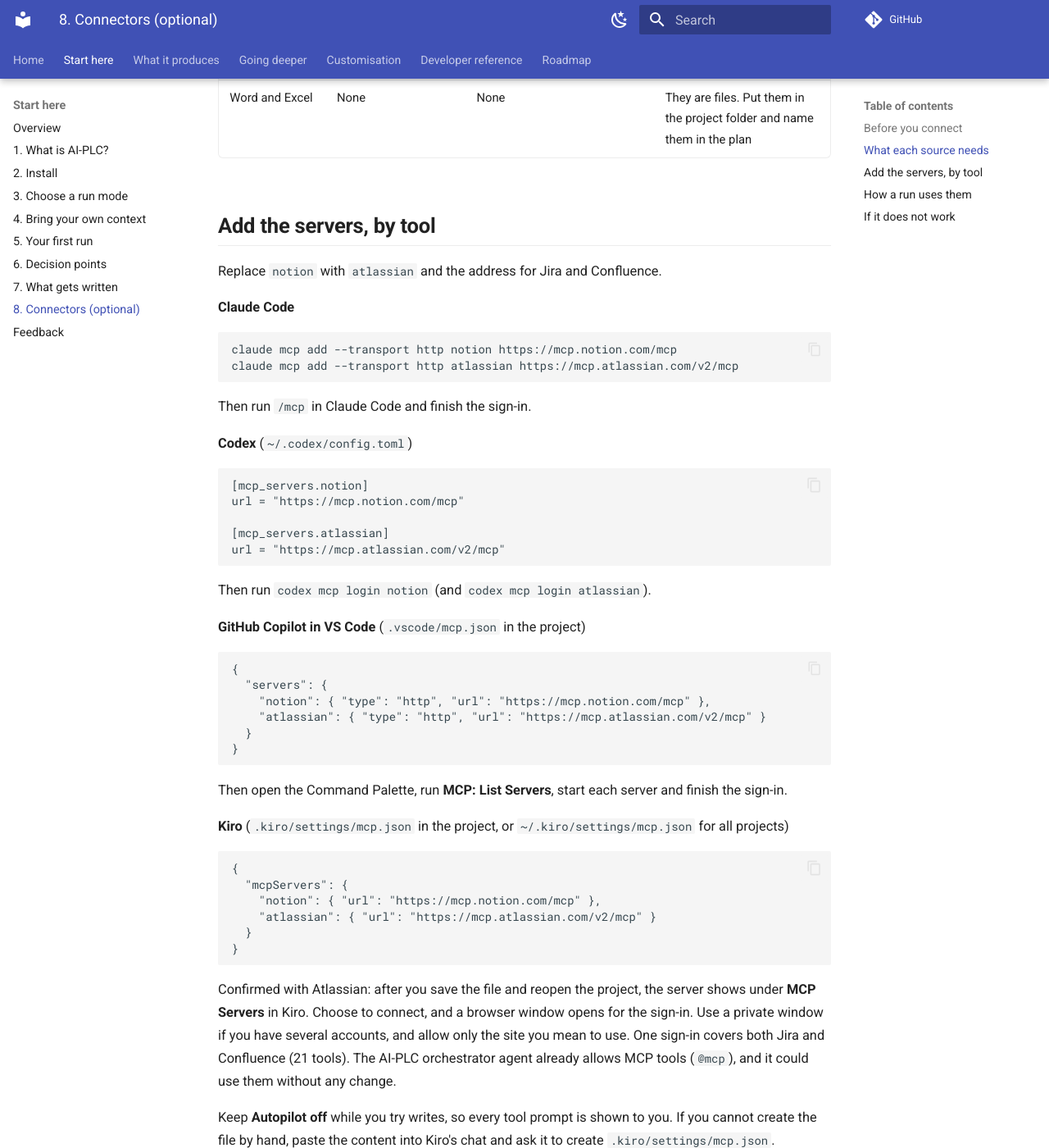
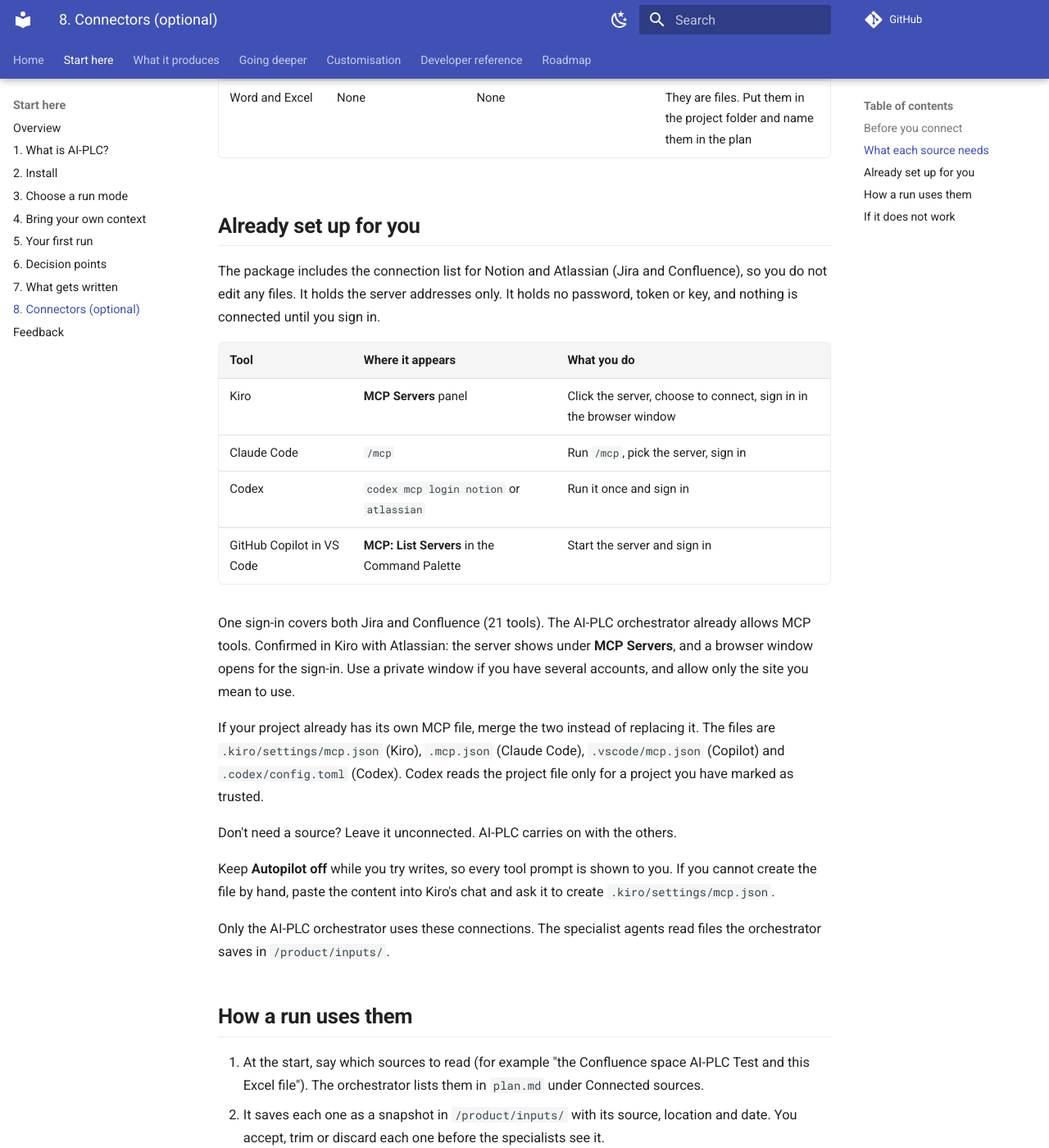
Before and after one commit to lasith-tekly/ai-plc, an MkDocs documentation site: the page built from docs/MCP-SETUP.md, in a window 1280 px wide and 1400 px high, scrolled down 1133 px. Shown: the whole window at 82% size. Built offline with MkDocs 1.6.1 and Material for MkDocs 9.7.7, drawn with Linux system fonts in a browser that asks for light colours; comment, search, counter and statistics services are not loaded; some of the changed text lies outside the part shown.

Commit message:
Ship the Notion and Atlassian MCP connection list inside every package
Kiro, Claude Code (plugin and drop-in), Copilot and Codex now include the
config. Addresses only, no secrets. PM signs in through the tool.

Co-Authored-By: Claude Sonnet 5.5 <noreply@anthropic.com>
Claude-Session: https://claude.ai/code/session_01MWPVz2aHoek2etukWYAde9

````diff
--- a/docs/MCP-SETUP.md
+++ b/docs/MCP-SETUP.md
@@ -20,48 +20,22 @@ AI-PLC can read the sources you name at the start of a run, and send approved re
 | Google Drive, Docs, Sheets | Google's Workspace MCP servers | OAuth 2.0 with your own Google Cloud project | Developer Preview only. Optional in v1.0. Download the files instead |
 | Word and Excel | None | None | They are files. Put them in the project folder and name them in the plan |
 
-## Add the servers, by tool
+## Already set up for you
 
-Replace `notion` with `atlassian` and the address for Jira and Confluence.
+The package includes the connection list for Notion and Atlassian (Jira and Confluence), so you do not edit any files. It holds the server addresses only. It holds no password, token or key, and nothing is connected until you sign in.
 
-**Claude Code**
-```
-claude mcp add --transport http notion https://mcp.notion.com/mcp
-claude mcp add --transport http atlassian https://mcp.atlassian.com/v2/mcp
-```
-Then run `/mcp` in Claude Code and finish the sign-in.
+| Tool | Where it appears | What you do |
+| --- | --- | --- |
+| Kiro | **MCP Servers** panel | Click the server, choose to connect, sign in in the browser window |
+| Claude Code | `/mcp` | Run `/mcp`, pick the server, sign in |
+| Codex | `codex mcp login notion` or `atlassian` | Run it once and sign in |
+| GitHub Copilot in VS Code | **MCP: List Servers** in the Command Palette | Start the server and sign in |
 
-**Codex** (`~/.codex/config.toml`)
-```
-[mcp_servers.notion]
-url = "https://mcp.notion.com/mcp"
+One sign-in covers both Jira and Confluence (21 tools). The AI-PLC orchestrator already allows MCP tools. Confirmed in Kiro with Atlassian: the server shows under **MCP Servers**, and a browser window opens for the sign-in. Use a private window if you have several accounts, and allow only the site you mean to use.
 
-[mcp_servers.atlassian]
-url = "https://mcp.atlassian.com/v2/mcp"
-```
-Then run `codex mcp login notion` (and `codex mcp login atlassian`).
+If your project already has its own MCP file, merge the two instead of replacing it. The files are `.kiro/settings/mcp.json` (Kiro), `.mcp.json` (Claude Code), `.vscode/mcp.json` (Copilot) and `.codex/config.toml` (Codex). Codex reads the project file only for a project you have marked as trusted.
 
-**GitHub Copilot in VS Code** (`.vscode/mcp.json` in the project)
-```
-{
-  "servers": {
-    "notion": { "type": "http", "url": "https://mcp.notion.com/mcp" },
-    "atlassian": { "type": "http", "url": "https://mcp.atlassian.com/v2/mcp" }
-  }
-}
-```
-Then open the Command Palette, run **MCP: List Servers**, start each server and finish the sign-in.
-
-**Kiro** (`.kiro/settings/mcp.json` in the project, or `~/.kiro/settings/mcp.json` for all projects)
-```
-{
-  "mcpServers": {
-    "notion": { "url": "https://mcp.notion.com/mcp" },
-    "atlassian": { "url": "https://mcp.atlassian.com/v2/mcp" }
-  }
-}
-```
-Confirmed with Atlassian: after you save the file and reopen the project, the server shows under **MCP Servers** in Kiro. Choose to connect, and a browser window opens for the sign-in. Use a private window if you have several accounts, and allow only the site you mean to use. One sign-in covers both Jira and Confluence (21 tools). The AI-PLC orchestrator agent already allows MCP tools (`@mcp`), and it could use them without any change.
+Don't need a source? Leave it unconnected. AI-PLC carries on with the others.
 
 Keep **Autopilot off** while you try writes, so every tool prompt is shown to you. If you cannot create the file by hand, paste the content into Kiro's chat and ask it to create `.kiro/settings/mcp.json`.
 
@@ -79,6 +53,6 @@ Things the tool decides, not AI-PLC: Jira fills in the reporter and a default pr
 
 ## If it does not work
 
-- The server does not appear: restart the tool after changing the config.
+- The server does not appear: reopen the project or restart the tool. If the project already had its own MCP file, check that the AI-PLC entries were merged in.
 - Sign-in fails: check that your admin allows the connection, and that you are not signed in to a different account in the same browser. Use a private window for a personal site.
 - A tool needs credits or admin approval: report it to the PM. Do not work around it.
````
Also changed, not shown: README.md (+1 -1 lines), RELEASE-NOTES-v1.0.md (+1 -1 lines), docs/guide/start-here.md (+1 -1 lines), 4 other files.
